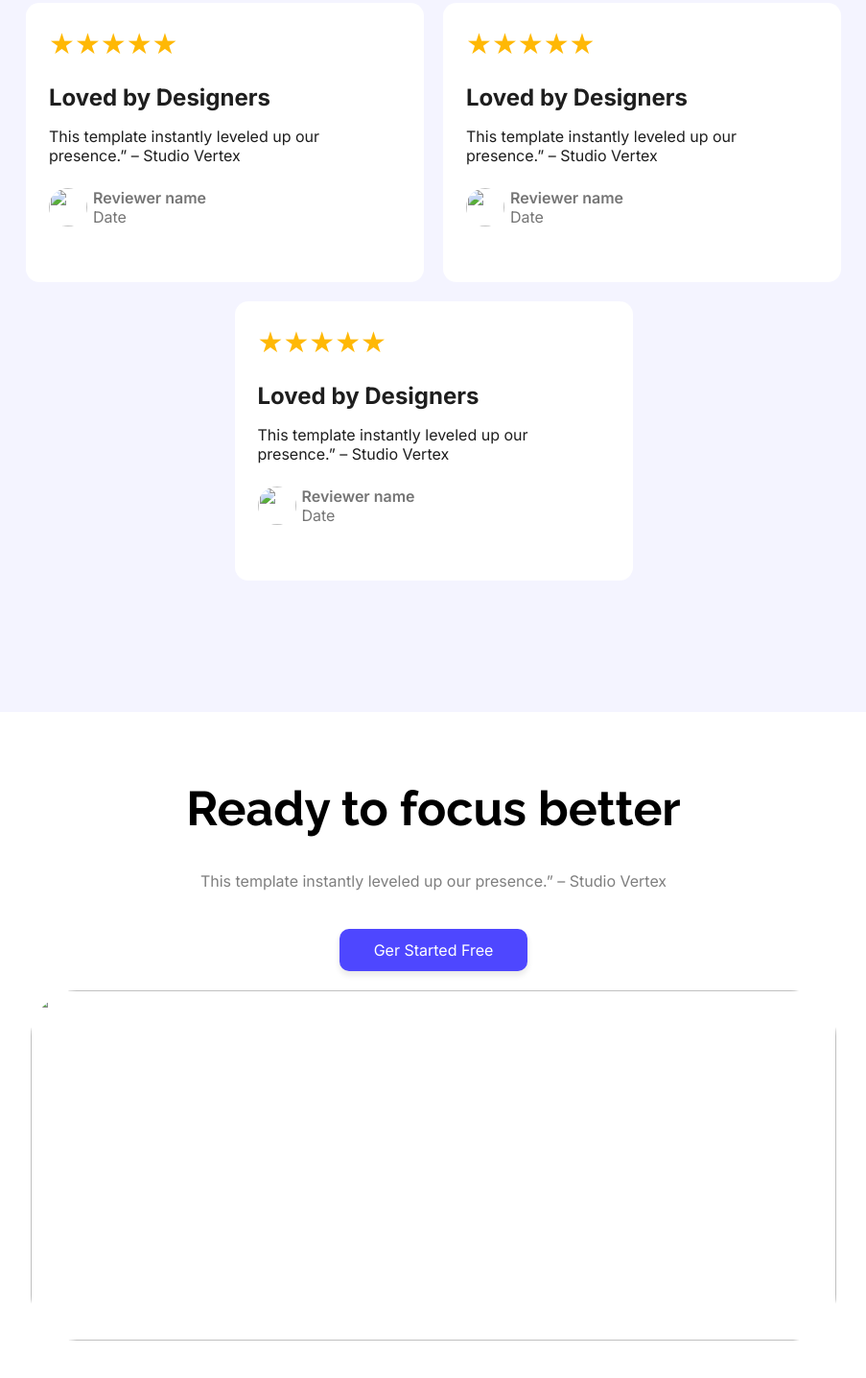
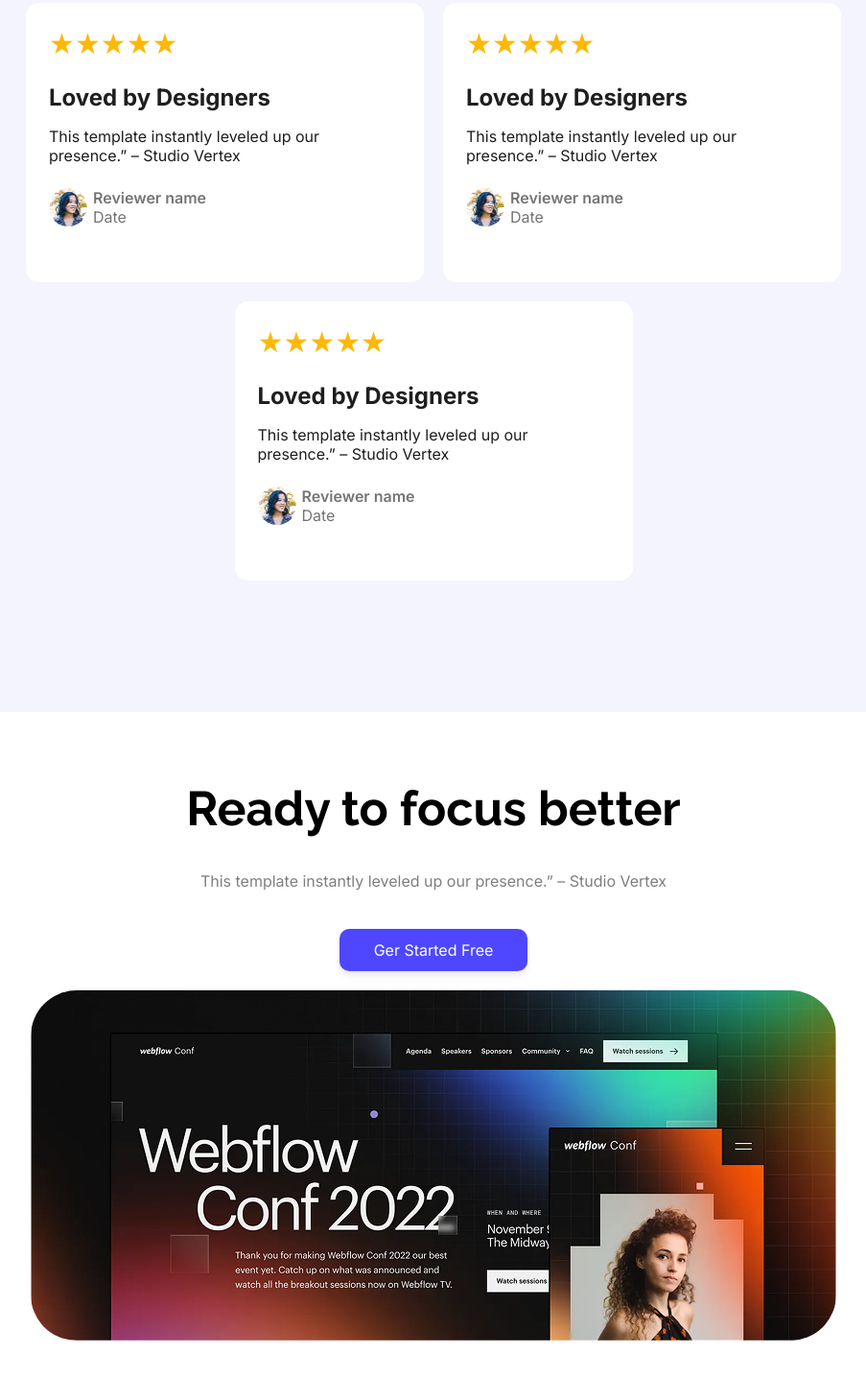
Before and after one commit to rahiarahi/first-assignment, a plain HTML site: page index.html in a window 1280 px wide. Shown: the part 1924-3360 px from the top of the page at 96% size, without its empty margins (189-1092 px from the left). Drawn offline with Linux system fonts and the light colour scheme; the site is published under a folder, as on GitHub Pages, so addresses that start at the root find nothing.

Commit message:
finally fix all problems

```diff
--- a/index.html
+++ b/index.html
@@ -57,7 +57,7 @@
           <h4 class="review-title">Loved by Designers</h4>
           <p class="review-description">This template instantly leveled up our presence.” – Studio Vertex</p>
           <div class="profile">
-            <img class="avatar" src="/Assets/avatar.png" alt="">
+            <img class="avatar" src="Assets/avatar.png" alt="">
             <div class="profile-text">
               <div class="name">Reviewer name</div>
               <div class="date">Date</div>
@@ -69,7 +69,7 @@
           <h4 class="review-title">Loved by Designers</h4>
           <p class="review-description">This template instantly leveled up our presence.” – Studio Vertex</p>
           <div class="profile">
-            <img class="avatar" src="/Assets/avatar.png" alt="">
+            <img class="avatar" src="Assets/avatar.png" alt="">
             <div class="profile-text">
               <div class="name">Reviewer name</div>
               <div class="date">Date</div>
@@ -81,7 +81,7 @@
           <h4 class="review-title">Loved by Designers</h4>
           <p class="review-description">This template instantly leveled up our presence.” – Studio Vertex</p>
           <div class="profile">
-            <img class="avatar" src="/Assets/avatar.png" alt="">
+            <img class="avatar" src="Assets/avatar.png" alt="">
             <div class="profile-text">
               <div class="name">Reviewer name</div>
               <div class="date">Date</div>
@@ -94,7 +94,7 @@
       <h2 class="optional-title raleway-two">Ready to focus better</h2>
       <p class="optional-subtitle inter-one">This template instantly leveled up our presence.” – Studio Vertex</p>
       <button class="optional-btn nav-btn inter-one">Ger Started Free</button>
-      <img class="optional-image" src="/Assets/wc-big.png" alt="">
+      <img class="optional-image" src="Assets/wc-big.png" alt="">
     </section>
     <section class="get-in-touch">
       <div class="gt-one">
```
